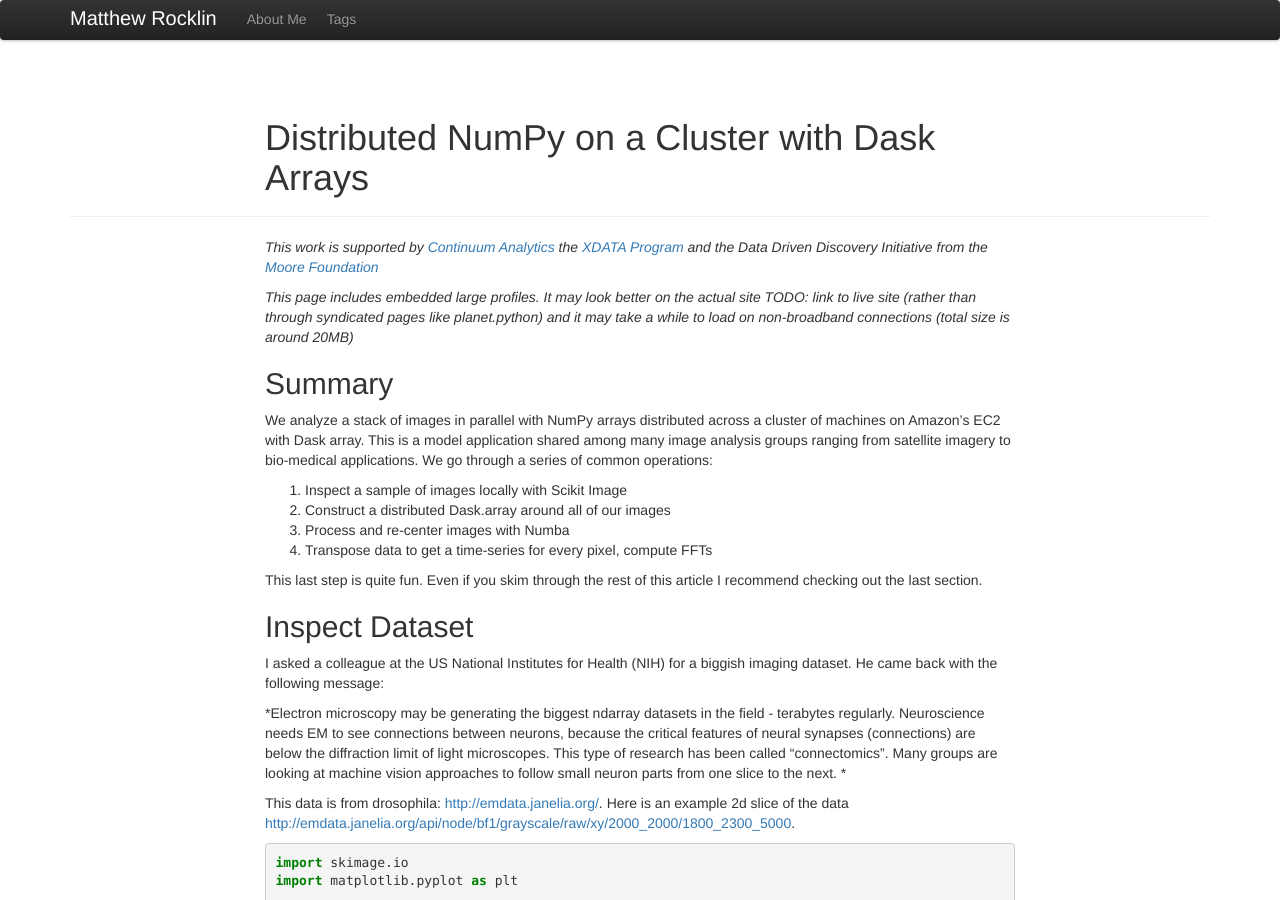
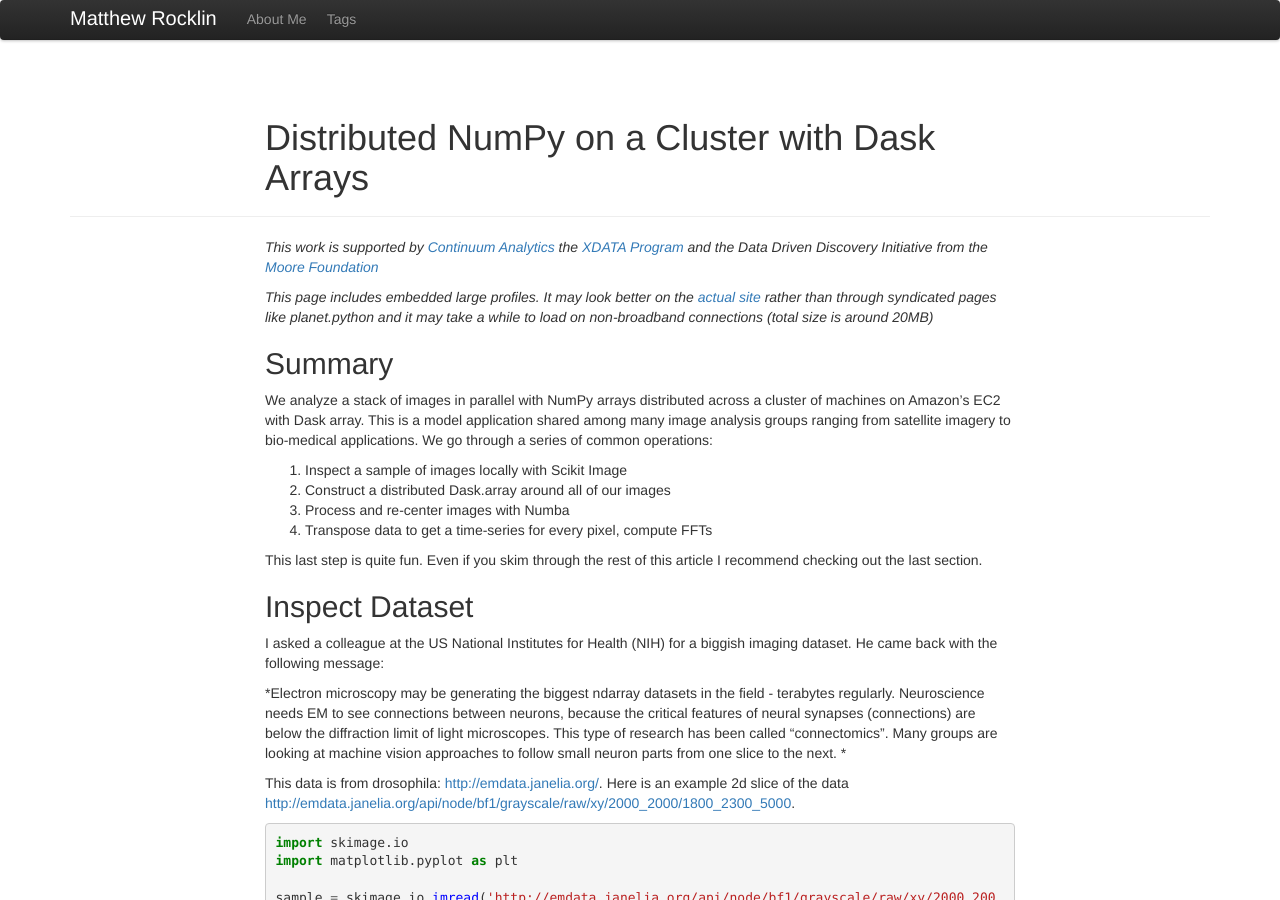
Before and after one commit to besyskymnbk/blog, a Jekyll site: the page built from _posts/work/2017-01-17-dask-images.md, in a window 1280 px wide and 900 px high. Built offline with Jekyll 4.4.1, drawn with Linux system fonts in a browser that asks for light colours; comment, search, counter and statistics services are not loaded.

Commit message:
remove todo

```diff
--- a/_posts/work/2017-01-17-dask-images.md
+++ b/_posts/work/2017-01-17-dask-images.md
@@ -12,10 +12,10 @@ the [XDATA Program](http://www.darpa.mil/program/XDATA)
 and the Data Driven Discovery Initiative from the [Moore
 Foundation](https://www.moore.org/)*
 
-*This page includes embedded large profiles.  It may look better on the actual
-site TODO: link to live site (rather than through syndicated pages like
-planet.python) and it may take a while to load on non-broadband connections
-(total size is around 20MB)*
+*This page includes embedded large profiles.  It may look better on the [actual
+site](http://matthewrocklin.com/blog/work/2017/01/17/dask-images) rather than
+through syndicated pages like planet.python and it may take a while to load on
+non-broadband connections (total size is around 20MB)*
 
 Summary
 -------
```
